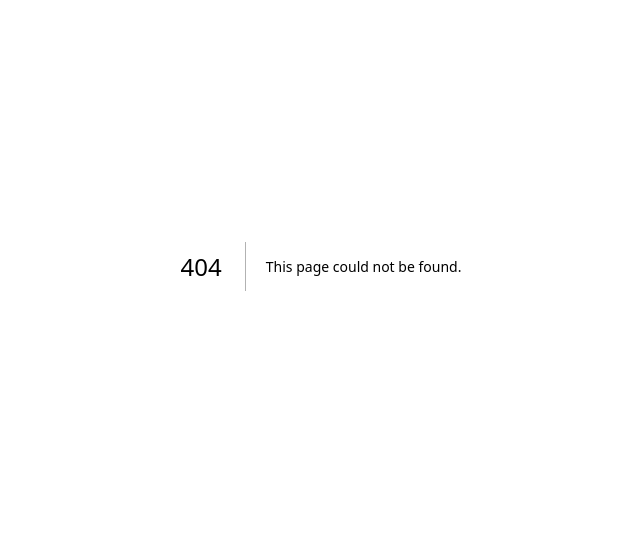
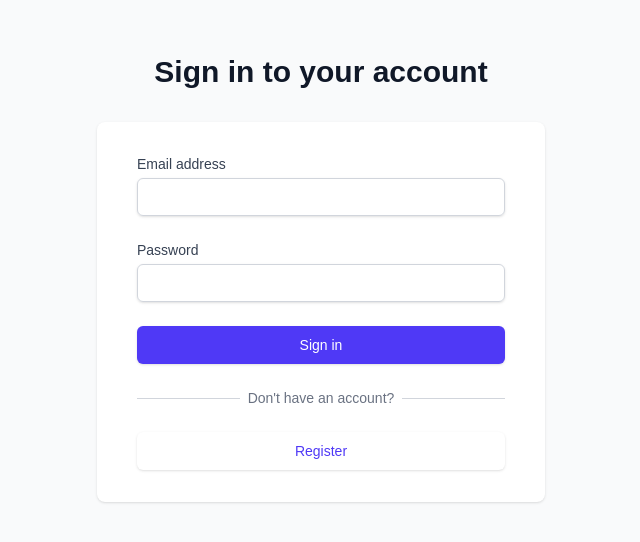
Before and after one commit to SnehaSharma245/GradePulse, a Next.js app: page /login in a window 1280 px wide. Before the commit this address had no page. Shown: the part 134-676 px from the top of the page, without its empty margins (319-959 px from the left). Built offline with nearby package versions, Linux system fonts and the light colour scheme.

Commit message:
add login page

```diff
--- /dev/null
+++ b/src/app/(auth)/login/page.jsx
@@ -0,0 +1,139 @@
+"use client";
+
+import { useState } from "react";
+import { useRouter } from "next/navigation";
+import Link from "next/link";
+import { signIn } from "next-auth/react";
+import axios from "axios";
+
+export default function Login() {
+  const router = useRouter();
+  const [formData, setFormData] = useState({
+    email: "",
+    password: "",
+  });
+  const [error, setError] = useState("");
+  const [loading, setLoading] = useState(false);
+
+  const handleSubmit = async (e) => {
+    e.preventDefault();
+    setError("");
+    setLoading(true);
+
+    try {
+      const result = await signIn("credentials", {
+        redirect: false,
+        email: formData.email,
+        password: formData.password,
+      });
+
+      if (result?.error) {
+        setError(result.error);
+      } else {
+        router.push("/dashboard");
+      }
+    } catch (err) {
+      setError("Something went wrong");
+    } finally {
+      setLoading(false);
+    }
+  };
+
+  return (
+    <div className="min-h-screen bg-gray-50 flex flex-col justify-center py-12 sm:px-6 lg:px-8">
+      <div className="sm:mx-auto sm:w-full sm:max-w-md">
+        <h2 className="mt-6 text-center text-3xl font-extrabold text-gray-900">
+          Sign in to your account
+        </h2>
+      </div>
+
+      <div className="mt-8 sm:mx-auto sm:w-full sm:max-w-md">
+        <div className="bg-white py-8 px-4 shadow sm:rounded-lg sm:px-10">
+          <form className="space-y-6" onSubmit={handleSubmit}>
+            <div>
+              <label
+                htmlFor="email"
+                className="block text-sm font-medium text-gray-700"
+              >
+                Email address
+              </label>
+              <div className="mt-1">
+                <input
+                  id="email"
+                  name="email"
+                  type="email"
+                  autoComplete="email"
+                  required
+                  value={formData.email}
+                  onChange={(e) =>
+                    setFormData({ ...formData, email: e.target.value })
+                  }
+                  className="appearance-none block w-full px-3 py-2 border border-gray-300 rounded-md shadow-sm placeholder-gray-400 focus:outline-none focus:ring-indigo-500 focus:border-indigo-500 sm:text-sm"
+                />
+              </div>
+            </div>
+
+            <div>
+              <label
+                htmlFor="password"
+                className="block text-sm font-medium text-gray-700"
+              >
+                Password
+              </label>
+              <div className="mt-1">
+                <input
+                  id="password"
+                  name="password"
+                  type="password"
+                  autoComplete="current-password"
+                  required
+                  value={formData.password}
+                  onChange={(e) =>
+                    setFormData({ ...formData, password: e.target.value })
+                  }
+                  className="appearance-none block w-full px-3 py-2 border border-gray-300 rounded-md shadow-sm placeholder-gray-400 focus:outline-none focus:ring-indigo-500 focus:border-indigo-500 sm:text-sm"
+                />
+              </div>
+            </div>
+
+            {error && (
+              <div className="text-red-500 text-sm text-center">{error}</div>
+            )}
+
+            <div>
+              <button
+                type="submit"
+                disabled={loading}
+                className="w-full flex justify-center py-2 px-4 border border-transparent rounded-md shadow-sm text-sm font-medium text-white bg-indigo-600 hover:bg-indigo-700 focus:outline-none focus:ring-2 focus:ring-offset-2 focus:ring-indigo-500 disabled:opacity-50"
+              >
+                {loading ? "Signing in..." : "Sign in"}
+              </button>
+            </div>
+          </form>
+
+          <div className="mt-6">
+            <div className="relative">
+              <div className="absolute inset-0 flex items-center">
+                <div className="w-full border-t border-gray-300" />
+              </div>
+              <div className="relative flex justify-center text-sm">
+                <span className="px-2 bg-white text-gray-500">
+                  Don't have an account?
+                </span>
+              </div>
+            </div>
+
+            <div className="mt-6">
+              <Link
+                href="/register"
+                className="w-full flex justify-center py-2 px-4 border border-transparent rounded-md shadow-sm text-sm font-medium text-indigo-600 bg-white hover:bg-gray-50 focus:outline-none focus:ring-2 focus:ring-offset-2 focus:ring-indigo-500"
+              >
+                Register
+              </Link>
+            </div>
+          </div>
+        </div>
+      </div>
+    </div>
+  );
+}
```
